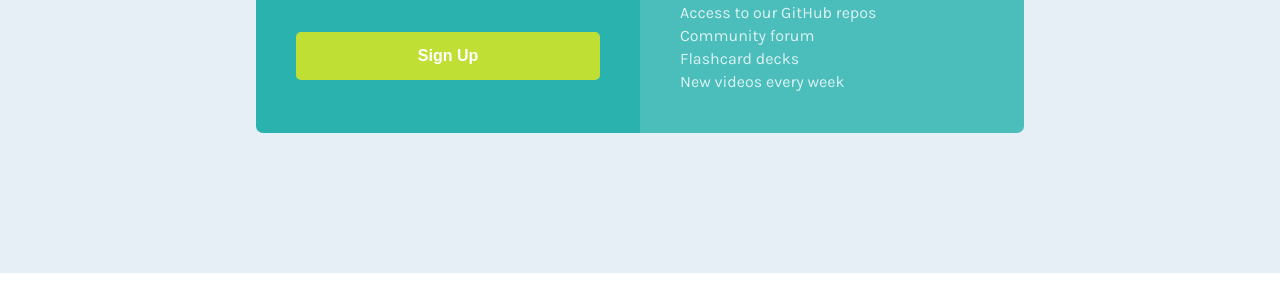
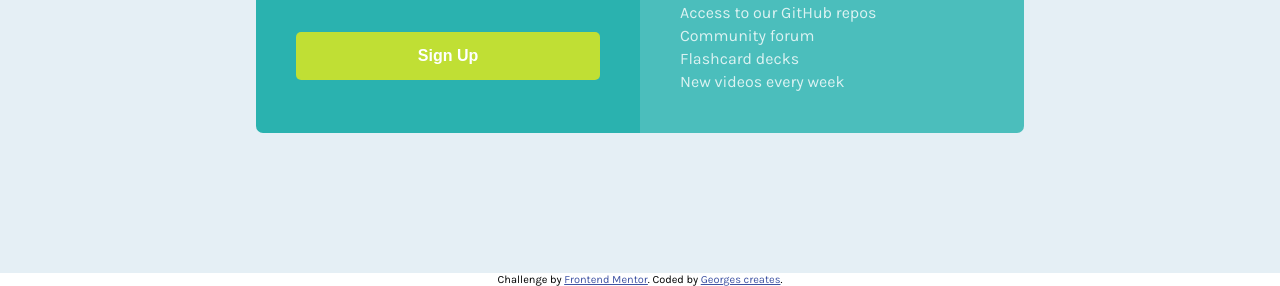
Before and after one commit to georgescreates/front-end-mentor-single-price-grid-component, a plain HTML site: page index.html in a window 1280 px wide. Shown: the part 527-813 px from the top of the page. Drawn offline with Linux system fonts and the light colour scheme.

Commit message:
update 1.0 index.html

```diff
--- a/index.html
+++ b/index.html
@@ -40,12 +40,12 @@
       </div>
     </article>
   </main>
-  <!--
+
   <footer>
     <p class="attribution">
       Challenge by <a href="https://www.frontendmentor.io?ref=challenge" target="_blank">Frontend Mentor</a>.
-      Coded by <a href="#">Your Name Here</a>.
+      Coded by <a href="#">Georges creates</a>.
     </p>
-  </footer>-->
+  </footer>
 </body>
 </html>
```
